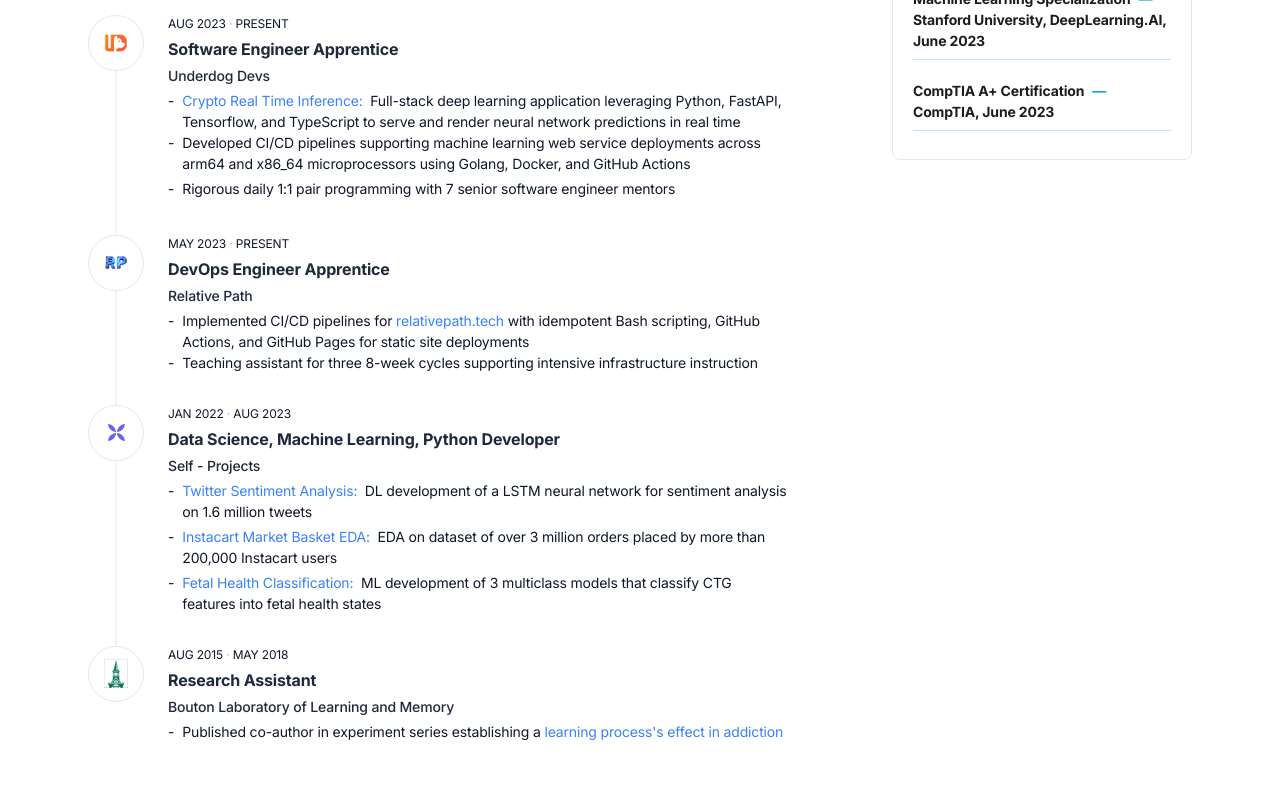
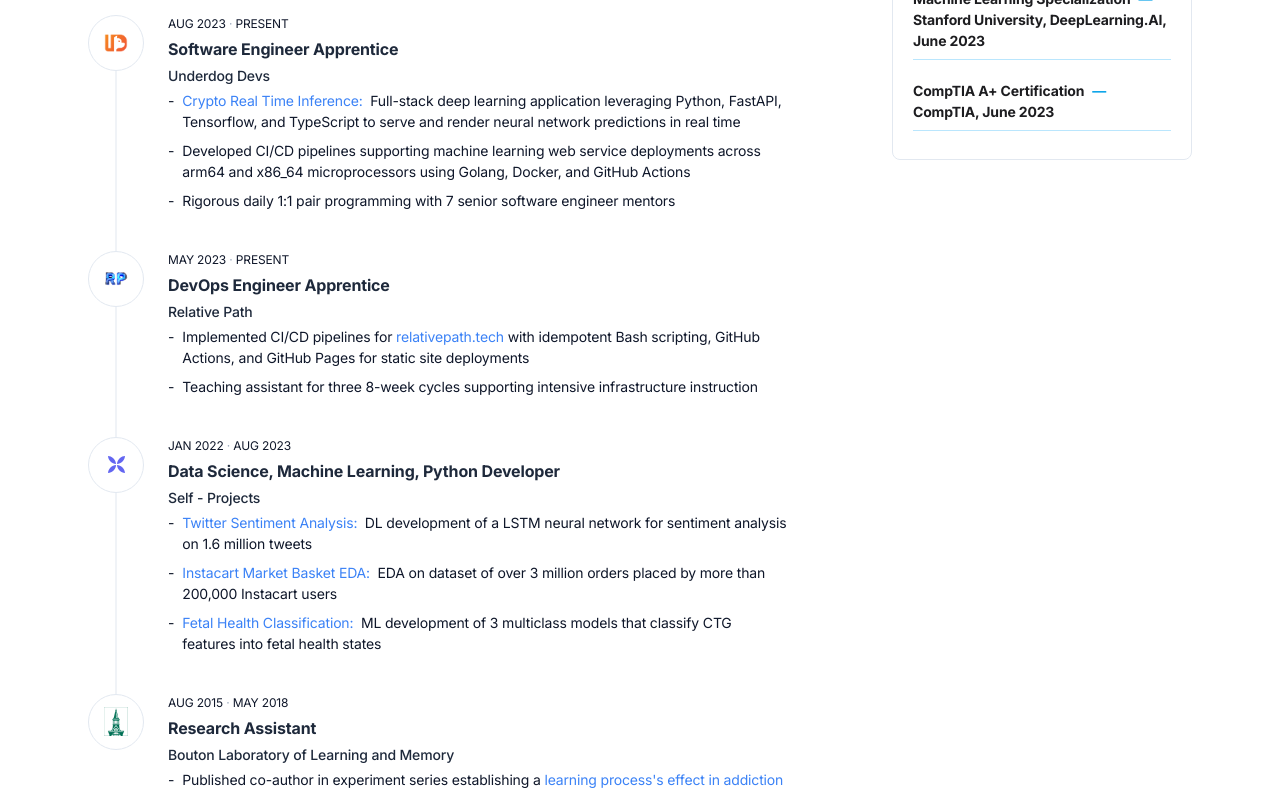
Before and after one commit to christopherkeim/christopherkeim-xyz, a Next.js app: page / in a window 1280 px wide. Shown: the part 780-1580 px from the top of the page. Built offline with nearby package versions, Linux system fonts and the light colour scheme.

Commit message:
Updated `<li>` tages to have `mb-2` bottom margin.

```diff
--- a/components/Home/Experience.tsx
+++ b/components/Home/Experience.tsx
@@ -34,7 +34,7 @@ export function Experience() {
                 Underdog Devs
               </div>
               <ul className="text-sm text-slate-900 dark:text-slate-400">
-                <li className="flex">
+                <li className="mb-2 flex">
                   <span className="mr-2">-</span>{" "}
                   <span>
                     <a
@@ -48,13 +48,13 @@ export function Experience() {
                     render neural network predictions in real time
                   </span>
                 </li>
-                <li className="mb-1 flex">
+                <li className="mb-2 flex">
                   <span className="mr-2">-</span> Developed CI/CD pipelines
                   supporting machine learning web service deployments across
                   arm64 and x86_64 microprocessors using Golang, Docker, and
                   GitHub Actions
                 </li>
-                <li className="mb-1 flex">
+                <li className="mb-2 flex">
                   <span className="mr-2">-</span> Rigorous daily 1:1 pair
                   programming with 7 senior software engineer mentors
                 </li>
@@ -86,7 +86,7 @@ export function Experience() {
                 Relative Path
               </div>
               <ul className="text-sm text-slate-900 dark:text-slate-400">
-                <li className="flex">
+                <li className="mb-2 flex">
                   <span className="mr-2">-</span>
                   <span>
                     Implemented CI/CD pipelines for{" "}
@@ -101,7 +101,7 @@ export function Experience() {
                     Pages for static site deployments
                   </span>
                 </li>
-                <li className="flex">
+                <li className="mb-2 flex">
                   <span className="mr-2">-</span> Teaching assistant for three
                   8-week cycles supporting intensive infrastructure instruction
                 </li>
@@ -133,7 +133,7 @@ export function Experience() {
                 Self - Projects
               </div>
               <ul className="text-sm text-slate-900 dark:text-slate-400">
-                <li className="mb-1 flex">
+                <li className="mb-2 flex">
                   <span className="mr-2">-</span>
                   <span>
                     <a
@@ -147,7 +147,7 @@ export function Experience() {
                     analysis on 1.6 million tweets
                   </span>
                 </li>
-                <li className="mb-1 flex">
+                <li className="mb-2 flex">
                   <span className="mr-2">-</span>
                   <span>
                     <a
@@ -161,7 +161,7 @@ export function Experience() {
                     more than 200,000 Instacart users
                   </span>
                 </li>
-                <li className="flex">
+                <li className="mb-2 flex">
                   <span className="mr-2">-</span>
                   <span>
                     <a
@@ -203,7 +203,7 @@ export function Experience() {
                 Bouton Laboratory of Learning and Memory
               </div>
               <ul className="text-sm text-slate-900 dark:text-slate-400">
-                <li className="flex">
+                <li className="mb-2 flex">
                   <span className="mr-2">-</span>
                   <span>
                     Published co-author in experiment series establishing a{" "}
```
